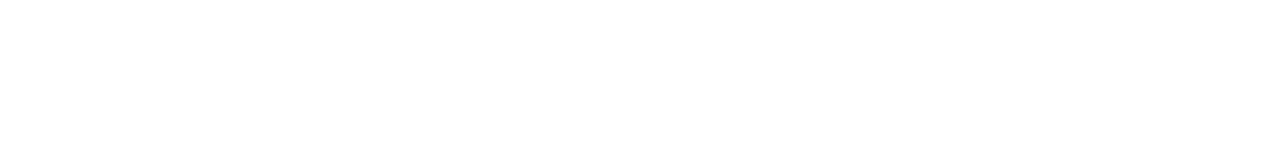
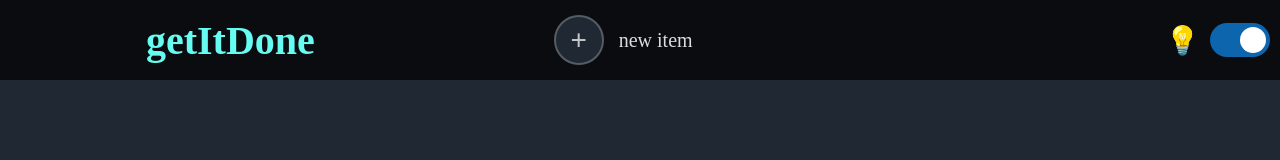
Before and after one commit to fredrikb12/todo-list, a website built with webpack: page dist/index.html in a window 1280 px wide. Built offline with nearby package versions, Linux system fonts and the light colour scheme.

Commit message:
Add header section code and styling, dark mode switch (not functional)

```diff
--- a/package.json
+++ b/package.json
@@ -20,6 +20,8 @@
   },
   "homepage": "https://github.com/fredrikb12/todo-list#readme",
   "devDependencies": {
+    "css-loader": "^6.5.1",
+    "style-loader": "^3.3.1",
     "webpack": "^5.66.0",
     "webpack-cli": "^4.9.1"
   }
--- a/src/index.js
+++ b/src/index.js
@@ -0,0 +1,3 @@
+import { createHeaderElement } from "./webpage";
+
+document.getElementById("content").appendChild(createHeaderElement());
--- a/src/styles.css
+++ b/src/styles.css
@@ -0,0 +1,119 @@
+* {
+    box-sizing: border-box;
+    margin: 0;
+}
+
+body {
+    background-color: #1F2833;
+}
+
+.header {
+    display: flex;
+    background-color: #0B0C10;
+    color: #66FCF1;
+    padding: 10px;
+    font-size: 20px;
+}
+
+.header-left,
+.header-right {
+    width: 50%;
+    min-height: 60px;
+}
+
+.header-left {
+    display: flex;
+    align-items: center;
+}
+
+.header-logo {
+    margin-left: 25%;
+}
+
+.header-center {
+    display: flex;
+    align-items: center;
+    width: 200px;
+    gap: 15px;
+    color: #d9dde0;
+}
+
+.header-right {
+    display: flex;
+    align-items: center;
+    justify-content: flex-end;
+    font-size: 28px;
+    gap: 10px;
+}
+
+.header-add-button {
+    border-radius: 100%;
+    border: 2px solid #555d64;
+    height: 50px;
+    width: 50px;
+    font-size: 28px;
+    color: #C5C6C7;
+    background-color: #1F2833;
+}
+
+
+
+.switch {
+    position: relative;
+    display: inline-block;
+    width: 60px;
+    height: 34px;
+    font-size: 22px;
+}
+
+.switch input {
+    opacity: 0;
+    width: 0;
+    height: 0;
+}
+
+.slider {
+    position: absolute;
+    cursor: pointer;
+    top: 0;
+    left: 0;
+    right: 0;
+    bottom: 0;
+    background-color: #ccc;
+    -webkit-transition: .4s;
+    transition: .4s;
+}
+
+.slider:before {
+    position: absolute;
+    content: "";
+    height: 26px;
+    width: 26px;
+    left: 4px;
+    bottom: 4px;
+    background-color: white;
+    -webkit-transition: .4s;
+    transition: .4s;
+}
+
+input:checked + .slider {
+    background-color: #0d65ad;
+}
+
+input:focus + .slider {
+    box-shadow: 0 0 1px #2196F3;
+}
+
+input:checked + .slider:before {
+    -webkit-transform: translateX(26px);
+    -ms-transform: translateX(26px);
+    transform: translateX(26px);
+}
+
+.slider.round {
+    border-radius: 34px;
+}
+
+.slider.round:before {
+    border-radius: 50%;
+}
--- a/src/webpage.js
+++ b/src/webpage.js
@@ -0,0 +1,65 @@
+function createHeaderElement() {
+    const header = createHTMLElement("header", "header", "header");
+    const headerLeft = createHTMLElement("div", "header-left", "header-left");
+    const headerLogo = createHTMLElement("h1", "header-logo", "header-logo");
+    headerLogo.textContent = "getItDone"
+    headerLeft.appendChild(headerLogo);
+    const headerCenter = createHTMLElement("div", "header-center", "header-center");
+    const addButton = createHTMLElement("button", "header-add-button", "header-add-button");
+    addButton.textContent = "+";
+    const addButtonText = createHTMLElement("p", "header-button-para", "header-button-para");
+    addButtonText.textContent = "new item";
+    appendChildHelper(headerCenter, [addButton, addButtonText]);
+    const headerRight = createHTMLElement("div", "header-right", "header-right");
+    const label = createHTMLElement("label", "switch", "darkModeSwitch");
+    const input = createHTMLElement("input");
+    input.type = "checkbox";
+    input.checked = true;
+    const span = createHTMLElement("span", ["slider", "round"]);
+    const labelSymbol = createHTMLElement("p", "switch-text", "switch-text");
+    labelSymbol.textContent = "💡";
+    appendChildHelper(headerRight, [labelSymbol, appendChildHelper(label, [input, span])]);
+
+    appendChildHelper(header, [headerLeft, headerCenter, headerRight]);
+
+    return header;
+
+
+}
+
+function createMainElement() {
+    const main = createHTMLElement("div", "main", "main");
+    const mainLeft = createHTMLElement("div", "main-left", "main-left");
+    const mainCenter = createHTMLElement("div", "main-center", "main-center");
+    const mainRight = createHTMLElement("div", "main-right", "main-right");
+}
+
+function createHTMLElement(element, classes, id) {
+    const returnElement = document.createElement(element);
+    if (typeof classes === "object") {
+        classes.forEach(function (classToAdd) {
+            returnElement.classList.add(classToAdd);
+        });
+    } else if (typeof classes === "string") {
+        returnElement.classList.add(classes);
+    }
+    if (typeof id === "string") {
+        returnElement.setAttribute("id", id);
+    }
+    return returnElement;
+}
+
+function appendChildHelper(element, children) {
+    if(typeof children === "object") {
+        children.forEach(child => {
+            element.appendChild(child);
+        });
+    } else {
+       element.appendChild(children);
+    }
+    return element;
+}
+
+
+
+export { createHeaderElement };
--- a/webpack.config.js
+++ b/webpack.config.js
@@ -10,4 +10,12 @@
         filename: 'main.js',
         path: path.resolve(__dirname, 'dist'),
     },
+    module: {
+        rules: [
+          {
+            test: /\.css$/i,
+            use: ['style-loader', 'css-loader'],
+          },
+        ],
+      },
 };
```
Also changed, not shown: dist/index.html, dist/main.js, 1 other file.
